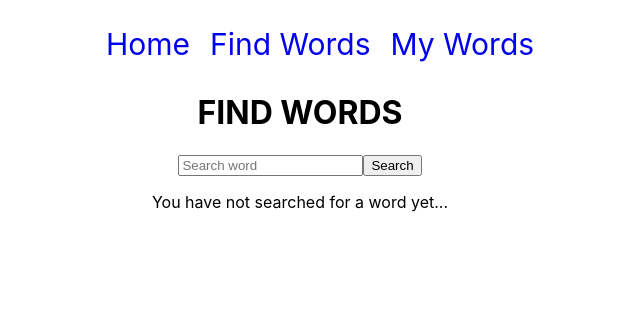
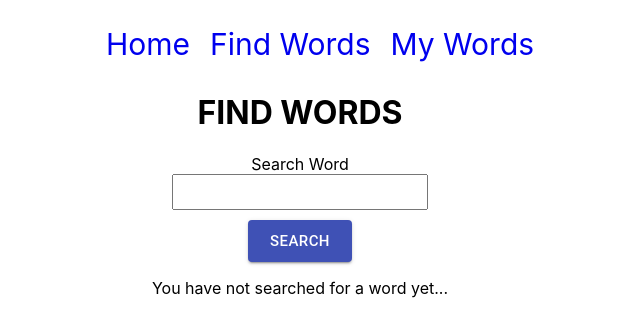
Before and after one commit to ianshalom/word-app, a React (Create React App) app: page /find-words in a window 1280 px wide. Shown: the top 336 px of the page, without its empty margins (340-980 px from the left). Built offline with nearby package versions, Linux system fonts and the light colour scheme.

Commit message:
Added Formik, Yup, and material UI. Successfully implemented Formik with search component form and Yup validation.

```diff
--- a/package.json
+++ b/package.json
@@ -3,10 +3,12 @@
   "version": "0.1.0",
   "private": true,
   "dependencies": {
+    "@material-ui/core": "^4.11.0",
     "@testing-library/jest-dom": "^5.11.4",
     "@testing-library/react": "^11.1.0",
     "@testing-library/user-event": "^12.1.10",
     "axios": "^0.21.0",
+    "formik": "^2.2.1",
     "react": "^17.0.1",
     "react-dom": "^17.0.1",
     "react-redux": "^7.2.1",
@@ -16,7 +18,8 @@
     "redux-saga": "^1.1.3",
     "redux-thunk": "^2.3.0",
     "styled-components": "^5.2.0",
-    "web-vitals": "^0.2.4"
+    "web-vitals": "^0.2.4",
+    "yup": "^0.29.3"
   },
   "scripts": {
     "start": "react-scripts start",
--- a/src/components/Search/Search.js
+++ b/src/components/Search/Search.js
@@ -1,29 +1,55 @@
 import React, { useState } from "react";
+import { Formik, Form, Field, ErrorMessage } from "formik";
+import * as Yup from "yup";
+import { Button } from "@material-ui/core";
+
+const initialValues = {
+  word: "",
+};
+
+const validationSchema = Yup.object({
+  word: Yup.string().required("Required"),
+});
 
 function Search(props) {
-  const [keyedWord, setKeyedWord] = useState("");
-
-  const searchWordHandler = (event) => {
-    event.preventDefault();
-    props.search(keyedWord);
-    setKeyedWord("");
+  const onSubmit = (values, { resetForm }) => {
+    console.log("Form data", values);
+    props.search(values);
+    resetForm({ values: "" });
   };
 
-  const onKeyedHandler = (event) => {
-    setKeyedWord(event.target.value);
-  };
   return (
-    <div>
-      <form>
-        <input
-          type="text"
-          placeholder="Search word"
-          value={keyedWord}
-          onChange={onKeyedHandler}
-        />
-        <button onClick={searchWordHandler}>Search</button>
-      </form>
-    </div>
+    <Formik
+      initialValues={initialValues}
+      validationSchema={validationSchema}
+      onSubmit={onSubmit}
+    >
+      <Form>
+        <div
+          style={{
+            display: "flex",
+            justifyContent: "center",
+            flexDirection: "column",
+            width: "20%",
+            margin: "0 auto 10px",
+          }}
+        >
+          <label htmlFor="word">Search Word</label>
+          <Field
+            style={{ textAlign: "center", height: "30px", fontSize: "20px" }}
+            type="text"
+            // placeholder="Search word"
+            id="word"
+            name="word"
+          />
+          <ErrorMessage name="word" />
+        </div>
+
+        <Button variant="contained" color="primary" size="large" type="submit">
+          Search
+        </Button>
+      </Form>
+    </Formik>
   );
 }
 
--- a/src/containers/Find/Find.js
+++ b/src/containers/Find/Find.js
@@ -6,7 +6,9 @@ import { connect } from "react-redux";
 import * as actions from "../../store/actions/index";
 
 class Find extends Component {
-  onSearchHandler = (word) => {
+  onSearchHandler = (wordToSearch) => {
+    const { word } = wordToSearch;
+    console.log(word);
     const lowerCaseWord = word.toLowerCase();
     this.setState({ finding: true, error: false });
     this.props.onSearchWord(lowerCaseWord);
```
Also changed, not shown: 1 other file (tests, documents, lock files or other folders).
